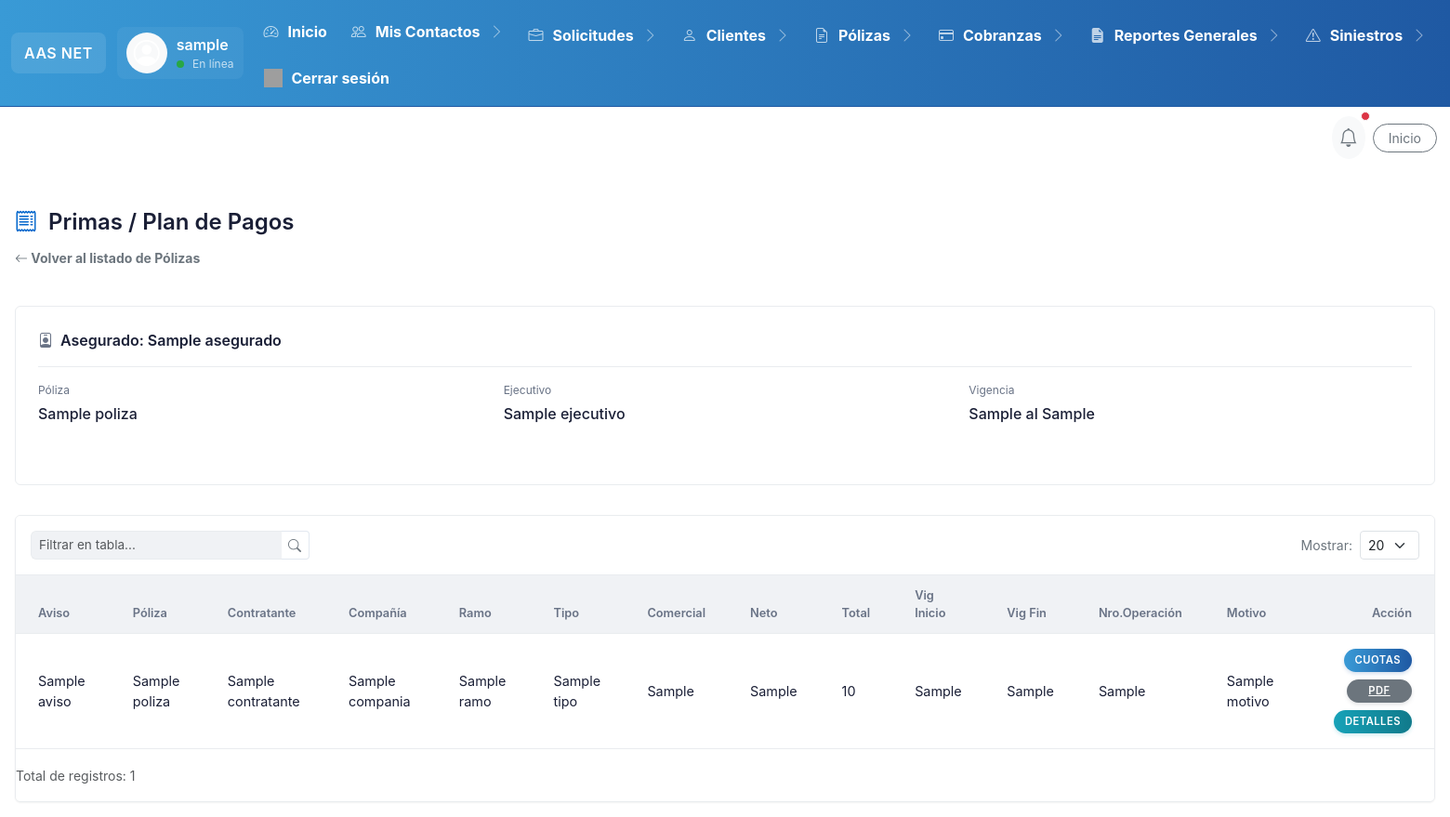
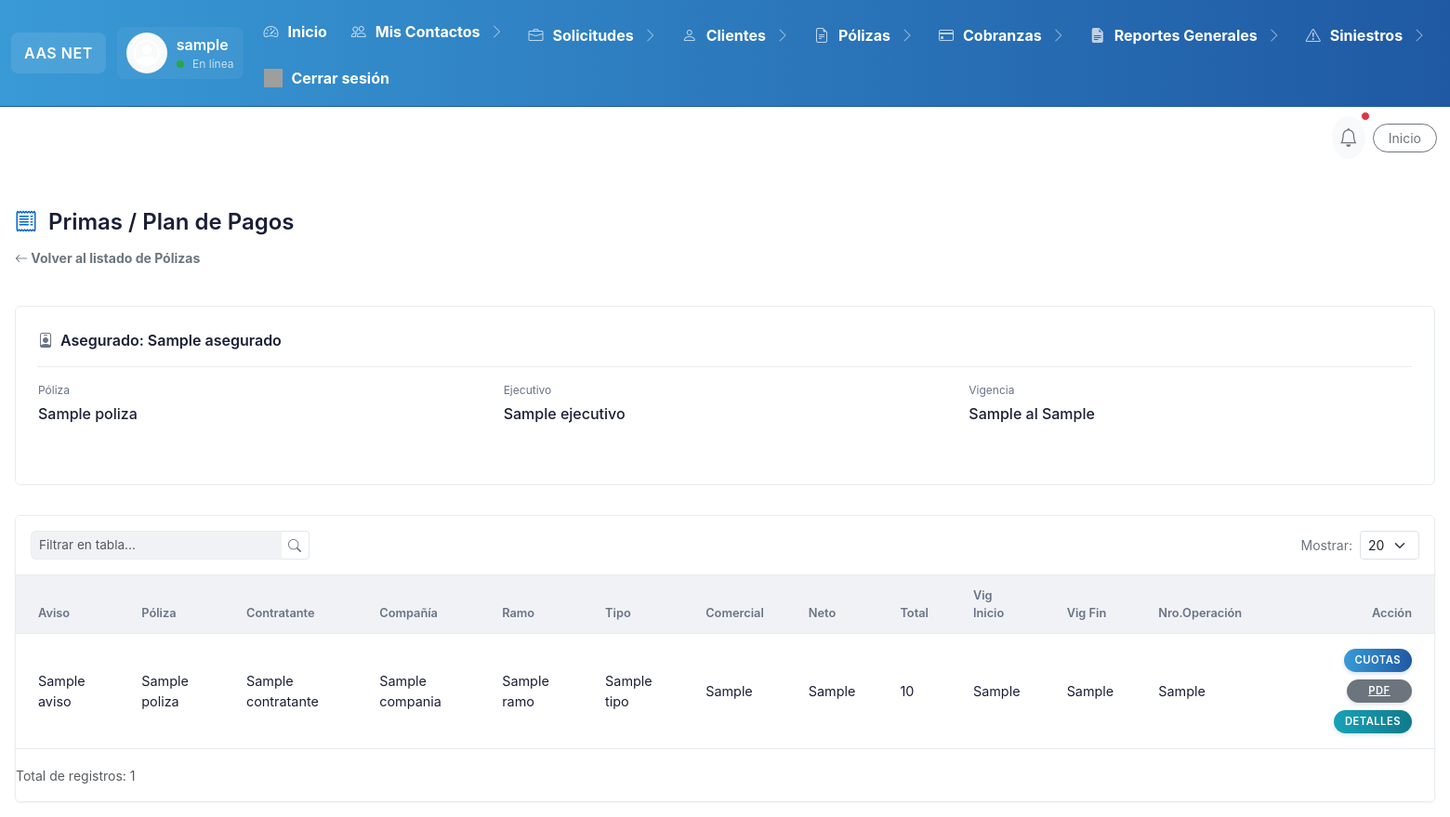
Before and after one commit to ariasyariasseguros2-cmyk/SIS-ARIAS, a Flask app: template templates/view/primas/primas.html in a window 1560 px wide. Shown: the whole page at 93% size. Run offline with Flask 3, Linux system fonts and the light colour scheme; the visitor is signed in with stand-in values (Sample User, id 1); the template is opened without the code that fills it: most values are stand-ins (such as "Sample title", 1, 10 or a date in 2020); some libraries are stand-ins or nearby versions; grey boxes are pictures that could not be loaded.

Commit message:
fix #298: eliminar motivo y poner vacio cuando no hay data nro_operacion

```diff
--- a/static/js/primas/editar-primas.js
+++ b/static/js/primas/editar-primas.js
@@ -153,7 +153,7 @@ window.initEditarPrimasLogic = function(isModal = false) {
                 prima_comercial: document.getElementById('primaComercial').value,
                 prima_neta: document.getElementById('primaNeta').value,
                 prima_comercial_igv: document.getElementById('primaTotal').value,
-                motivo: document.getElementById('motivo').value,
+                // motivo: document.getElementById('motivo').value, // comentado por solicitud
                 nro_operacion: document.getElementById('nroOperacion').value,
                 porc_compania: document.getElementById('comisionCompania').value,
                 imp_compania: document.getElementById('importeComisionCompania').value,
--- a/templates/view/primas/primas.html
+++ b/templates/view/primas/primas.html
@@ -88,7 +88,7 @@
                     <th>Vig Inicio</th>
                     <th>Vig Fin</th>
                     <th>Nro.Operación</th>
-                    <th>Motivo</th>
+                    <!-- Motivo (comentado por solicitud) -->
                     <th class="text-end">Acción</th>
                 </tr>
             </thead>
@@ -106,8 +106,8 @@
                     <td>{{ r.prima_total }}</td>
                     <td>{{ r.vig_inicio }}</td>
                     <td>{{ r.vig_fin }}</td>
-                    <td>{{ r.nro_operacion }}</td>
-                    <td>{{ r.motivo }}</td>
+                    <td>{{ r.nro_operacion or '' }}</td>
+                    <!-- Motivo (comentado por solicitud): {{ r.motivo }} -->
                     <td class="text-end">
                         <div class="action-buttons justify-content-end">
                             <button class="btn-action btn-primary btn-cuotas"
@@ -128,7 +128,7 @@
                 {% endfor %}
                 {% if not rows %}
                 <tr>
-                    <td colspan="14" class="text-center text-muted py-4">Sin datos</td>
+                    <td colspan="13" class="text-center text-muted py-4">Sin datos</td>
                 </tr>
                 {% endif %}
             </tbody>
```
Also changed, not shown: templates/view/primas/editar-primas.html (+7 -5 lines).
